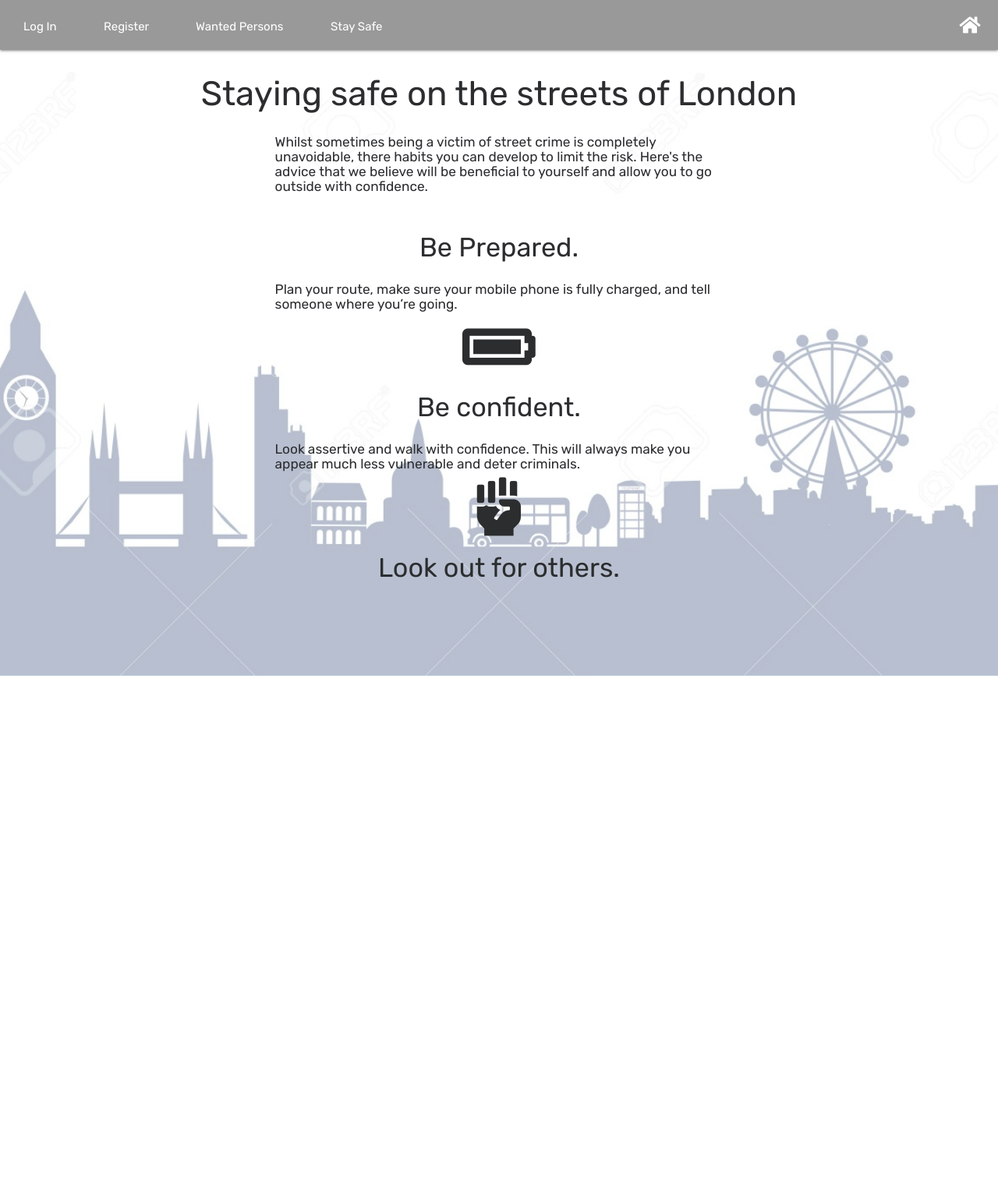
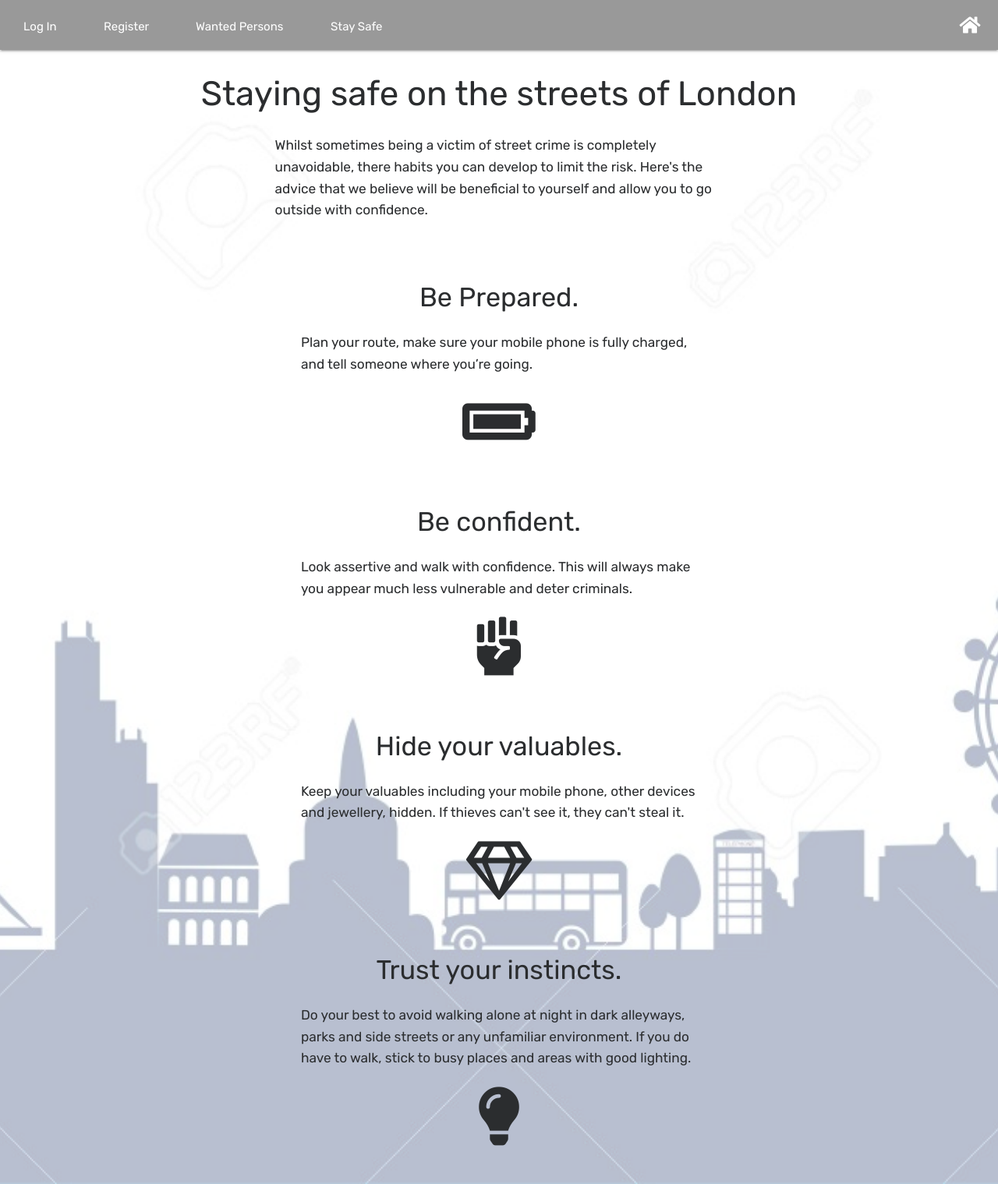
Before and after one commit to Code-Institute-Submissions/adamkcook94-london_pd_AugResub, a Flask app: page /stay_safe in a window 1280 px wide. Shown: the whole page at 78% size. Before the commit the page ends 867 px from the top, so only its background shows below. Run offline with Flask 2, Linux system fonts and the light colour scheme; some libraries are stand-ins or nearby versions.

Commit message:
Completed stay_safe information

```diff
--- a/static/css/style.css
+++ b/static/css/style.css
@@ -214,3 +214,25 @@ body {
 }
 
 /* Stay Safe */
+
+.stay-safe-background {
+  background-image: url("../images/ldn-pd.png");
+  background-size: cover;
+  background-position: center;
+  height: 100%;
+  width: 100%;
+  display: flex;
+  color: #2b2d2f;
+}
+
+.stay-safe-margins {
+  margin: 50px;
+}
+
+.stay-safe-icon-margin {
+  margin-top: 15px;
+}
+
+.stay-safe-line-height {
+  line-height: 1.6;
+}
--- a/templates/stay_safe.html
+++ b/templates/stay_safe.html
@@ -1,40 +1,65 @@
 {% extends "base.html" %}
 
 {% block content %}
-<div class="home">
+<div class="stay-safe-background">
     <div class="container">
         <div class="col 12">
             <h3 class="center-align">Staying safe on the streets of London</h3>
         </div>
         <div class="row">
             <div class="col s12 m8 l8 offset-l2 offset-m2">
-                <h6>Whilst sometimes being a victim of street crime is completely unavoidable, there
+                <h6 class="stay-safe-line-height">Whilst sometimes being a victim of street crime is completely unavoidable, there
                 habits you can develop to limit the risk. Here's the advice that we believe will
                 be beneficial to yourself and allow you to go outside with confidence.</h6>
             </div>
         </div>
-        <div class="row">
+        <div class="row stay-safe-margins">
             <div class="col s12 m8 l8 offset-l2 offset-m2 center-align">
                 <h4>Be Prepared.</h4>
             </div>
             <div class="col s12 m8 l8 offset-l2 offset-m2">
-                <h6>Plan your route, make sure your mobile phone is fully charged, and tell someone where you’re going.</h6>
+                <h6 class="stay-safe-line-height">Plan your route, make sure your mobile phone is fully charged, and tell someone where you’re going.</h6>
             </div>
             <div class="col s12 m8 l8 offset-l2 offset-m2 center-align">
-                <i class="fas fa-battery-full fa-5x"></i>
+                <i class="fas fa-battery-full fa-5x stay-safe-icon-margin"></i>
             </div>
+        </div>
+        <div class="row stay-safe-margins">
             <div class="col s12 m8 l8 offset-l2 offset-m2 center-align">
                 <h4>Be confident.</h4>
             </div>
             <div class="col s12 m8 l8 offset-l2 offset-m2">
-                <h6>Look assertive and walk with confidence. This will always make you appear much less vulnerable and deter criminals.</h6>
+                <h6 class="stay-safe-line-height">Look assertive and walk with confidence. This will always make you appear much less
+                     vulnerable and deter criminals.</h6>
             </div>
             <div class="col s12 m8 l8 offset-l2 offset-m2 center-align">
-                <i class="fas fa-fist-raised fa-5x"></i>
+                <i class="fas fa-fist-raised fa-5x stay-safe-icon-margin"></i>
+            </div>
+        </div>
+        <div class="row stay-safe-margins">
+            <div class="col s12 m8 l8 offset-l2 offset-m2 center-align">
+                <h4>Hide your valuables.</h4>
+            </div>
+            <div class="col s12 m8 l8 offset-l2 offset-m2">
+                <h6 class="stay-safe-line-height">Keep your valuables including your mobile phone, other devices and jewellery, hidden.
+                    If thieves can't see it, they can't steal it.</h6>
             </div>
             <div class="col s12 m8 l8 offset-l2 offset-m2 center-align">
-                <h4>Look out for others.</h4>
+                <i class="far fa-gem fa-5x stay-safe-icon-margin"></i>
             </div>
+        </div>
+        <div class="row stay-safe-margins">
+            <div class="col s12 m8 l8 offset-l2 offset-m2 center-align">
+                <h4>Trust your instincts.</h4>
+            </div>
+            <div class="col s12 m8 l8 offset-l2 offset-m2">
+                <h6 class="stay-safe-line-height">Do your best to avoid walking alone at night in dark alleyways, parks and side streets
+                    or any unfamiliar environment. If you do have to walk, stick to busy places and areas with good lighting.</h6>
+            </div>
+            <div class="col s12 m8 l8 offset-l2 offset-m2 center-align">
+                <i class="fas fa-lightbulb fa-5x stay-safe-icon-margin"></i>
+            </div>
+
         </div>
     </div>
 </div>
```
